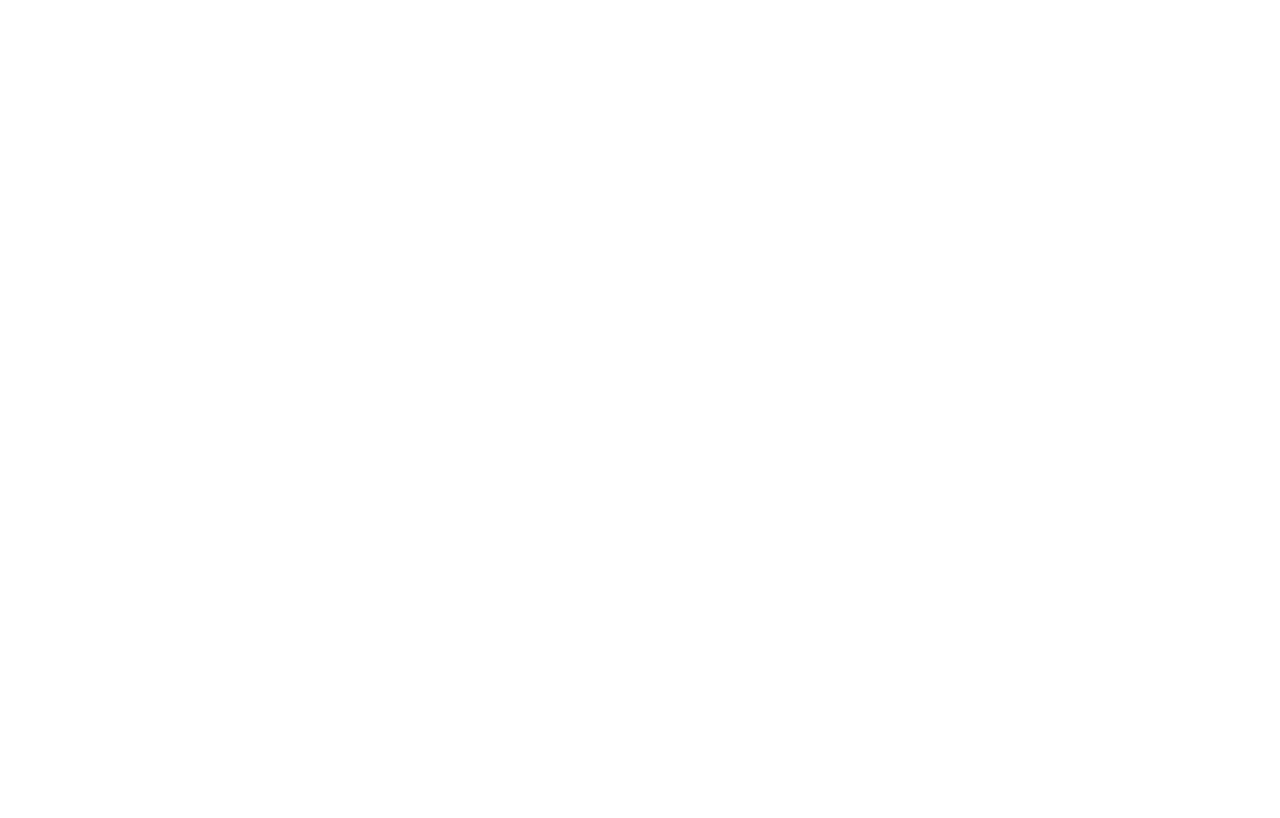
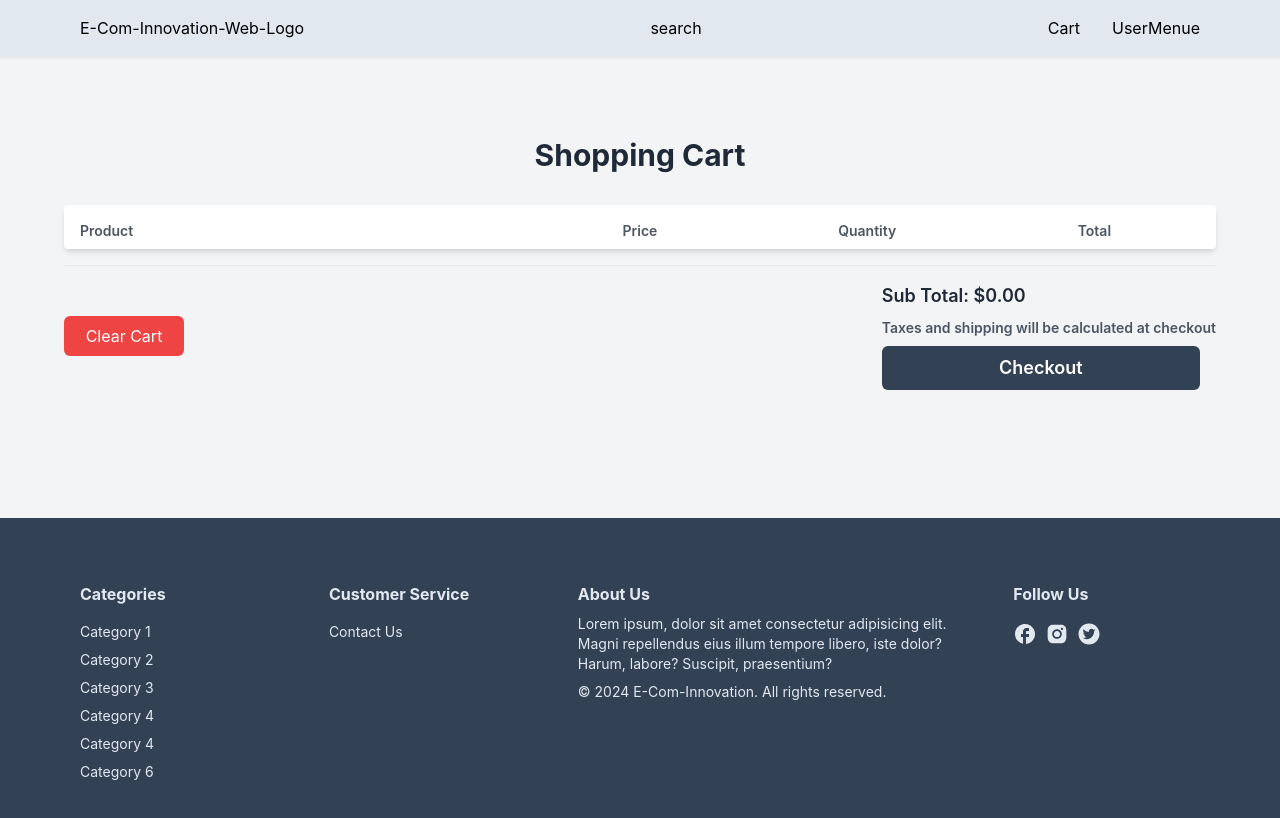
Before and after one commit to bhathiknk/ino_store_web, a React (Create React App) app in the folder client/: page /client-cart in a window 1280 px wide. Before the commit this address had no page. Shown: the top 818 px of the page. Built offline with nearby package versions, Linux system fonts and the light colour scheme.

Commit message:
basic clientpage, product-details,cart pages are developed and create functions to manupilate that services

```diff
--- a/client/src/App.js
+++ b/client/src/App.js
@@ -7,25 +7,31 @@
 import Cart from './pages/Client/Components/Pages/Cart/Cart';
 import ProductDetails from './pages/Client/Components/Pages/ProductDetails/ProductDetails';
 
-
+import { CartProvider } from './pages/Client/Components/Pages/Cart/CartContext';
 
 
 function App() {
     return (
+        <CartProvider>
         <Router>
             <Routes>
                 <Route path="/" element={<Signup />} />
                 <Route path="/signin" element={<Signin />} />
                 <Route path="/dashboard" element={<Dashboard />} />
                 <Route path="/create-product" element={<CreateProduct />} />
+
+
                 <Route path="/client" element={<Layout />} />
-                <Route path="/cart" element={<Cart />} />
-                <Route path="/product/:id" element={<ProductDetails />} />
+                <Route path="/client-cart" element={<Cart />} />
+                <Route path="/client-product/:id" element={<ProductDetails />} />
+
+
 
 
 
             </Routes>
         </Router>
+        </CartProvider>
     );
 }
 
--- a/client/src/index.js
+++ b/client/src/index.js
@@ -3,9 +3,12 @@
 import './index.css';
 import App from './App';
 
+
 const root = ReactDOM.createRoot(document.getElementById('root'));
 root.render(
   <React.StrictMode>
+
     <App />
+
   </React.StrictMode>
 );
--- a/client/src/pages/Client/Components/Pages/Cart/Cart.jsx
+++ b/client/src/pages/Client/Components/Pages/Cart/Cart.jsx
@@ -1,18 +1,18 @@
 import React from 'react'
-import ClientNabBar from '../../Nav/ClientNabBar'
-import ClientFooter from '../../Footer/ClientFooter'
+
+import Cartdata from './Cartdata'
 
 
 export default function Cart() {
 
   return (
     <div className="flex flex-col min-h-screen">
-    <ClientNabBar />
+
     <main className="flex-grow ">
-     This is Cart Page
+      <Cartdata />
     </main>
 
-    <ClientFooter />
+
   </div>
   )
 }
--- /dev/null
+++ b/client/src/pages/Client/Components/Pages/Cart/CartContext.jsx
@@ -0,0 +1,57 @@
+// CartContext.js
+import React, { createContext, useReducer, useContext } from 'react';
+
+// Create a context for the cart
+const CartContext = createContext();
+
+// Define a reducer to handle cart actions
+const cartReducer = (state, action) => {
+  switch (action.type) {
+    case 'ADD_TO_CART':
+      // Add new item or update quantity if item already in cart
+      const existingItemIndex = state.findIndex(item => item.id === action.payload.id);
+      if (existingItemIndex !== -1) {
+        // Update existing item quantity
+        const newState = [...state];
+        newState[existingItemIndex] = {
+          ...newState[existingItemIndex],
+          quantity: newState[existingItemIndex].quantity + action.payload.quantity,
+        };
+        return newState;
+      }
+      return [...state, action.payload];
+
+    case 'UPDATE_CART_ITEM':
+      // Update quantity for a specific item
+      return state.map(item =>
+        item.id === action.payload.id
+          ? { ...item, quantity: action.payload.quantity }
+          : item
+      );
+
+    case 'REMOVE_FROM_CART':
+      // Remove a specific item from the cart
+      return state.filter(item => item.id !== action.payload.id);
+
+    case 'CLEAR_CART':
+      // Clear the entire cart
+      return [];
+
+    default:
+      return state;
+  }
+};
+
+// Create a provider component
+export const CartProvider = ({ children }) => {
+  const [cart, dispatch] = useReducer(cartReducer, []);
+
+  return (
+    <CartContext.Provider value={{ cart, dispatch }}>
+      {children}
+    </CartContext.Provider>
+  );
+};
+
+// Create a custom hook to use the cart context
+export const useCart = () => useContext(CartContext);
--- /dev/null
+++ b/client/src/pages/Client/Components/Pages/Cart/Cartdata.jsx
@@ -0,0 +1,147 @@
+import React from 'react';
+import { useCart } from '../Cart/CartContext';
+import ClientNabBar from '../../Nav/ClientNabBar';
+import ClientFooter from '../../Footer/ClientFooter';
+
+const Cart = () => {
+  const { cart, dispatch } = useCart();
+
+  // Calculate the total price of the cart
+  const calculateTotal = () => {
+    return cart.reduce((total, item) => total + item.price * item.quantity, 0);
+  };
+
+  // Handle clearing the entire cart
+  const handleClearCart = () => {
+    dispatch({ type: 'CLEAR_CART' });
+  };
+
+  // Handle removing a specific item from the cart
+  const handleRemoveItem = (item) => {
+    dispatch({ type: 'REMOVE_FROM_CART', payload: item });
+  };
+
+  // Handle increasing the quantity of a specific item
+  const handleQuantityIncrease = (item) => {
+    dispatch({ type: 'UPDATE_CART_ITEM', payload: { ...item, quantity: item.quantity + 1 } });
+  };
+
+  // Handle decreasing the quantity of a specific item
+  const handleQuantityDecrease = (item) => {
+    if (item.quantity > 1) { // Ensure quantity does not go below 1
+      dispatch({ type: 'UPDATE_CART_ITEM', payload: { ...item, quantity: item.quantity - 1 } });
+    }
+  };
+
+  //Rounded decimal paces in subtotal
+  const roundToTwoDecimalPlaces = (num) => {
+    return Math.round((num + Number.EPSILON) * 100) / 100;
+  };
+
+
+  return (
+    <div className="flex flex-col min-h-screen bg-gray-100">
+      <ClientNabBar />
+      <main className="flex-grow py-6 md:py-8 lg:py-12">
+        <div className="container mx-auto px-4 md:px-6 lg:px-8">
+          <header className="text-3xl font-bold text-center mt-8 text-gray-800">
+            Shopping Cart
+          </header>
+          <div className="grid grid-cols-5 text-sm gap-4 pb-2 items-center mt-8 mx-8 bg-white p-4 rounded shadow-md">
+            {/* Table headers */}
+            <div className="col-span-2 justify-self-start font-semibold text-gray-600">Product</div>
+            <div className="justify-self-center font-semibold text-gray-600">Price</div>
+            <div className="justify-self-center font-semibold text-gray-600">Quantity</div>
+            <div className="justify-self-center font-semibold text-gray-600">Total</div>
+
+            {/* Render cart items */}
+            {cart.map((item, index) => (
+              <React.Fragment key={index}>
+                {/* Product details */}
+                <div className="col-span-2 justify-self-start flex items-center">
+                  <img src={item.image} alt={item.title} className="w-16 h-16 mr-4 rounded border" />
+                  <div className="flex flex-col">
+                    <span className="text-gray-800">{item.title}</span>
+                    <button
+                      onClick={() => handleRemoveItem(item)}
+                     className="mt-2 py-1 px-2 w-20 text-xs rounded bg-red-700 text-white hover:text-white hover:bg-gray-900 transition duration-300 ease-in-out"
+                    >
+                      Remove
+                    </button>
+                  </div>
+                </div>
+                {/* Product price */}
+                <div className="justify-self-center text-gray-800">${item.price}</div>
+                {/* Quantity controls */}
+                <div className="justify-self-center flex items-center space-x-2 text-gray-800">
+                  <button
+                    onClick={() => handleQuantityDecrease(item)}
+                    className="px-3 py-1 bg-gray-300 rounded-l text-gray-800 hover:bg-gray-400 transition duration-300 ease-in-out"
+                  >
+                    -
+                  </button>
+                  <span className="px-4 py-1 border-t border-b border-gray-300">{item.quantity}</span>
+                  <button
+                    onClick={() => handleQuantityIncrease(item)}
+                    className="px-3 py-1 bg-gray-300 rounded-r text-gray-800 hover:bg-gray-400 transition duration-300 ease-in-out "
+                  >
+                    +
+                  </button>
+                </div>
+                {/* Total price for the item */}
+                <div className="justify-self-center text-gray-800">${roundToTwoDecimalPlaces(item.price * item.quantity).toFixed(2)}</div>
+              </React.Fragment>
+            ))}
+          </div>
+
+          {/* Cart summary and actions */}
+          <div className="border-t-[1.5px] border-gray-200 py-4 flex flex-col md:flex-row justify-between items-center gap-4 mt-4 mx-8">
+            {/* Clear Cart button */}
+            <button
+              onClick={handleClearCart}
+              className="
+                rounded-md
+                bg-red-500
+                text-white
+                w-[120px] /* Fixed width */
+                border-none
+                hover:bg-red-600
+                transition
+                duration-300
+                ease-in-out
+                py-2"
+            >
+              Clear Cart
+            </button>
+            {/* Subtotal and Checkout button */}
+            <div className="text-lg font-semibold text-gray-800 flex flex-col gap-2 items-center md:items-start">
+              <div>
+                <span>Sub Total: </span>
+                <span>${calculateTotal().toFixed(2)}</span>
+              </div>
+              <div className="text-sm text-gray-600">Taxes and shipping will be calculated at checkout</div>
+              <button
+                className="
+                  rounded-md
+                  bg-slate-700
+                  text-white
+                  w-[318px] /* Fixed width */
+                  border-none
+                  hover:bg-slate-900
+                  transition
+                  duration-300
+                  ease-in-out
+                  py-2"
+              >
+                Checkout
+              </button>
+            </div>
+          </div>
+        </div>
+      </main>
+      <ClientFooter />
+    </div>
+  );
+};
+
+export default Cart;
--- a/client/src/pages/Client/Components/Pages/ProductDetails/ProductDetails.jsx
+++ b/client/src/pages/Client/Components/Pages/ProductDetails/ProductDetails.jsx
@@ -1,21 +1,34 @@
 import React, { useState, useEffect } from 'react';
-import { useParams } from 'react-router-dom';
+import { useParams, useNavigate } from 'react-router-dom';
 import { products } from '../ClientProducts';
 import { Rating } from '@mui/material';
 import ClientNabBar from '../../Nav/ClientNabBar';
 import ClientFooter from '../../Footer/ClientFooter';
 import AddToCartButton from './AddToCartButton';
 import SetQuantity from './SetQuantity';
-import ProductImage from './ProductImage';
+import ProductImage from './ProductImage'; // Import the ProductImage component
+import { useCart } from '../Cart/CartContext'; // Import the Cart context
 
 const ProductDetails = () => {
-  // Manage quantity state
-  const [quantity, setQuantity] = useState(1);
+  const [quantity, setQuantity] = useState(1); // State for quantity
+  const [selectedImage, setSelectedImage] = useState(''); // State for selected image
+  const { id } = useParams(); // Get product ID from URL
+  const product = products.find((p) => p.id === id); // Find product by ID
+  const { dispatch } = useCart(); // Use the Cart context
+  const navigate = useNavigate(); // Use navigate to redirect
 
-  // Manage selected image state
-  const [selectedImage, setSelectedImage] = useState('');
+  // Set the initial selected image when the product changes
+  useEffect(() => {
+    if (product && product.images.length > 0) {
+      setSelectedImage(product.images[0].image);
+    }
+  }, [product]);
 
-  // Calculate average rating from reviews
+  if (!product) {
+    return <div>Product not found</div>; // Show a message if the product is not found
+  }
+
+  // Calculate the average rating from the reviews
   const calculateAverageRating = (reviews) => {
     if (reviews.length === 0) return 0;
     const totalRating = reviews.reduce((acc, review) => acc + review.rating, 0);
@@ -26,32 +39,35 @@
     return <hr className="w-[30%] my-2"></hr>;
   };
 
-  const { id } = useParams(); // Extract ID from URL
-  const product = products.find((p) => p.id === id);
+  const averageRating = calculateAverageRating(product.reviews); // Calculate the average rating
 
-  useEffect(() => {
-    if (product && product.images.length > 0) {
-      setSelectedImage(product.images[0].image);
-    }
-  }, [product]);
-
-  if (!product) {
-    return <div>Product not found</div>;
-  }
-
-  // Compute average rating
-  const averageRating = calculateAverageRating(product.reviews);
-
+  // Increase the quantity
   const handleQuantityIncrease = () => {
     setQuantity((prevQuantity) => prevQuantity + 1);
   };
 
+  // Decrease the quantity
   const handleQuantityDecrease = () => {
     setQuantity((prevQuantity) => (prevQuantity > 1 ? prevQuantity - 1 : 1));
   };
 
+  // Handle image selection
   const handleImageSelect = (image) => {
     setSelectedImage(image);
+  };
+
+  // Handle adding the product to the cart
+  const handleAddToCart = () => {
+    const productToCart = {
+      id: product.id,
+      title: product.name,
+      price: product.price,
+      category: product.category,
+      quantity: quantity,
+      image: selectedImage,
+    };
+    dispatch({ type: 'ADD_TO_CART', payload: productToCart });
+    navigate('/client-cart');
   };
 
   return (
@@ -61,7 +77,7 @@
         <main className="flex-grow py-6 md:py-8 lg:py-12">
           <div className="container mx-auto px-4 md:px-6 lg:px-8">
             <div className="grid grid-cols-1 md:grid-cols-2 gap-12">
-              {/* Image show */}
+              {/* Use the ProductImage component to display product images */}
               <ProductImage
                 product={product}
                 selectedImage={selectedImage}
@@ -96,15 +112,21 @@
                   <span className="font-semibold font-kanit">Discount: {product.discount}</span>
                 </div>
                 <HorizontalLine />
+                <div>
+                  <span className="font-semibold font-kanit">Price: ${product.price}</span>
+                </div>
+                <HorizontalLine />
+                {/* Render SetQuantity component */}
                 <SetQuantity
-                  cartProduct={{ quantity }} // Pass quantity as part of cartProduct
-                  cartCounter={quantity} // Optionally pass quantity as cartCounter if needed
+                  cartProduct={{ quantity }}
+                  cartCounter={quantity}
                   handelQuentityIncrease={handleQuantityIncrease}
                   handelQuentityDecrease={handleQuantityDecrease}
                 />
                 <HorizontalLine />
                 <div className="max-w-[300px]">
-                  <AddToCartButton label="Add to cart"/>
+                  {/* Render AddToCartButton component */}
+                  <AddToCartButton label="Add to cart" onClick={handleAddToCart} />
                 </div>
               </div>
             </div>
--- a/client/src/pages/Client/Components/Pages/ProductDetails/SetQuantity.jsx
+++ b/client/src/pages/Client/Components/Pages/ProductDetails/SetQuantity.jsx
@@ -14,7 +14,7 @@
 }) => {
   return (
     <div className="flex gap-8 items-center">
-      {cartCounter ? null : <div className="font-semibold">Quantity:</div>}
+      {cartCounter ? null : <div className="font-semibold ">Quantity:</div>}
       <div className="flex gap-4 items-center text-base">
         <div onClick={handelQuentityDecrease} className={btnstyle}>-</div>
         <div>{cartProduct.quantity}</div>
--- a/client/src/pages/Client/Components/Products/ProductCard.jsx
+++ b/client/src/pages/Client/Components/Products/ProductCard.jsx
@@ -19,7 +19,7 @@
   return (
     //onclick event for when user click on the product it will navigate to product detils page
     <div
-      onClick={() => navigate(`/product/${data.id}`)}
+      onClick={() => navigate(`/client-product/${data.id}`)}
       className="col-span-1 cursor-pointer border-[1.2px] border-slate-200 bg-slate-50 rounded-sm p-2 transition hover:scale-105 text-center text-small"
     >
       <div className="flex flex-col items-center w-full gap-1">
```
Also changed, not shown: client/src/pages/Client/Providers/CartProvider.jsx (added, +14 -0 lines), client/src/pages/Client/Components/Utils/truncate.jsx (line endings or trailing spaces).
